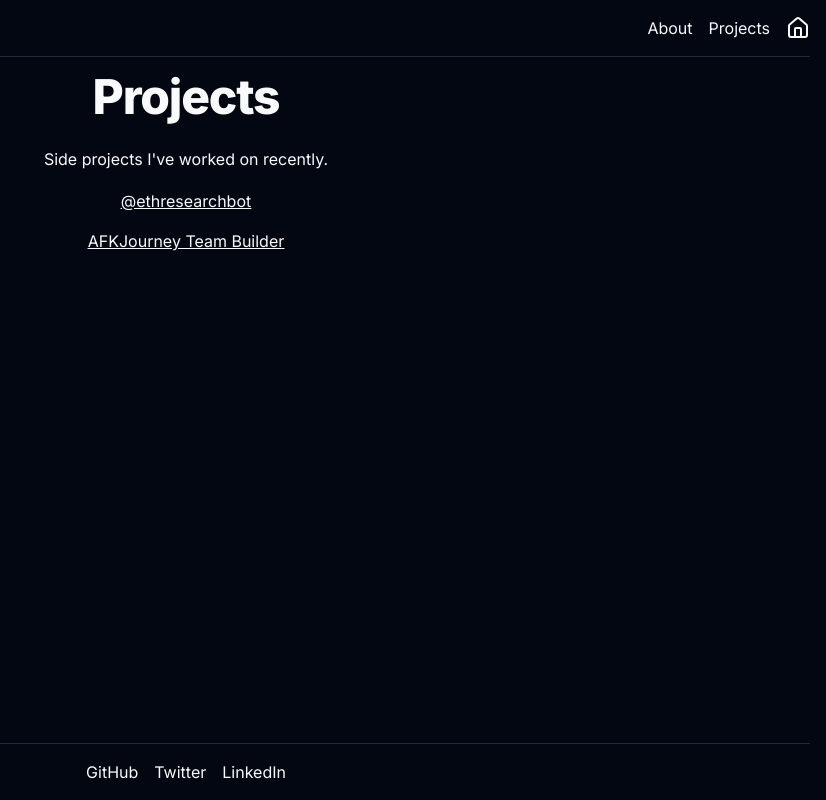
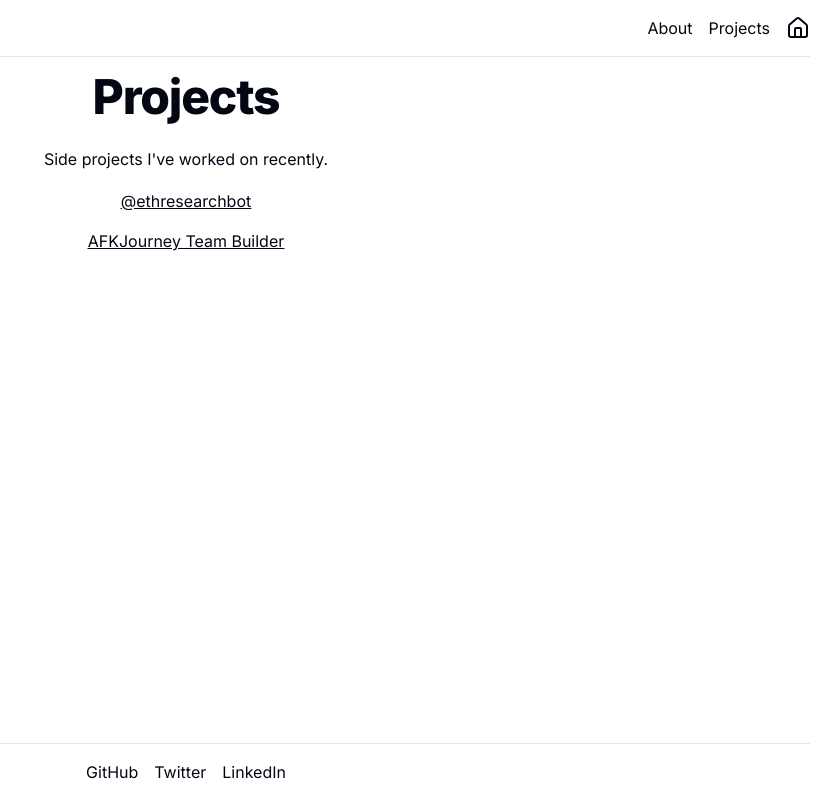
Before and after one commit to KMontag42/homepage, a Next.js app: page /projects in a window 1280 px wide. Shown: the whole page, without its empty margins (454-1280 px from the left). Built offline with nearby package versions, Linux system fonts and the light colour scheme.

Commit message:
default to light theme

```diff
--- a/src/app/layout.tsx
+++ b/src/app/layout.tsx
@@ -2,6 +2,7 @@ import type { Metadata } from "next";
 import { Inter } from "next/font/google";
 import "./globals.css";
 import { cn } from "@/lib/utils";
+
 import Footer from "@/components/footer";
 import Header from "@/components/header";
 
@@ -21,7 +22,7 @@ export default function RootLayout({
     <html lang="en">
       <body
         className={cn(
-          "container bg-background dark font-sans antialiased min-h-screen p-4",
+          "container bg-background font-sans antialiased min-h-screen p-4",
           inter.className,
         )}
       >
```
